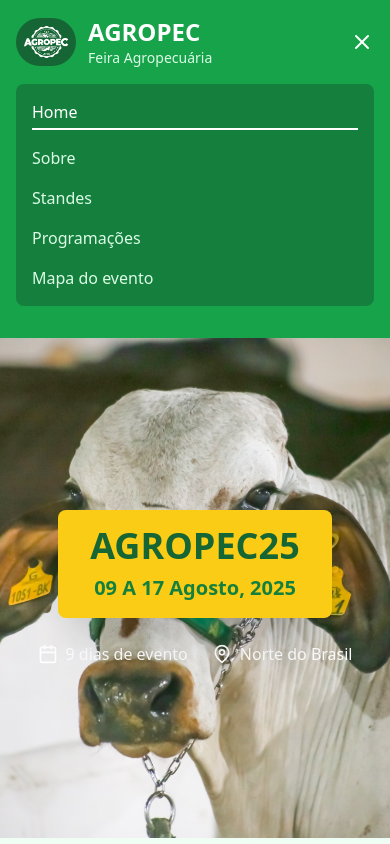
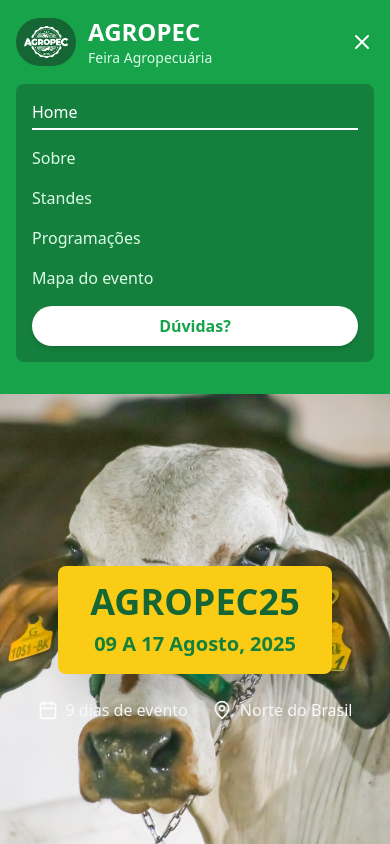
Before and after one commit to O-TAB/agropec-application, a React (Vite) app in the folder front-end/: page / in a window 390 px wide. Both pictures are taken after a click on the button 362 px from the left and 42 px from the top of the page. Shown: the top 844 px of the page. Built offline with nearby package versions, Linux system fonts and the light colour scheme.

Commit message:
Novas atualizações de Branch - Mapa e Duvidas

```diff
--- a/front-end/src/components/NavbarComponents.tsx
+++ b/front-end/src/components/NavbarComponents.tsx
@@ -1,14 +1,30 @@
-import React from "react";
-import { Menu, X} from 'lucide-react';
+import React, { useState } from "react";
+import { Menu, X } from 'lucide-react';
 import Navbaroptions from "./Navbaroptions";
 import LogoComponent from "./LogoComponent";
-import { useState } from 'react';
+import { useNavigate, useLocation } from 'react-router-dom';
 
 export default function NavbarComponents() {
   const [isMenuOpen, setIsMenuOpen] = useState(false);
-    return(<header className="bg-green-600 shadow-lg pb-4">
+  const navigate = useNavigate();
+  const location = useLocation();
+
+  const goToContato = () => {
+    if (location.pathname === "/") {
+      const contatoSection = document.getElementById('contato');
+      if (contatoSection) {
+        contatoSection.scrollIntoView({ behavior: 'smooth' });
+      }
+    } else {
+      navigate("/#contato");
+    }
+  };
+
+  return (
+    <header className="bg-green-600 shadow-lg pb-4">
       <div className="max-w-7xl mx-auto px-4 sm:px-6 lg:px-8">
         <div className="flex justify-between items-center py-4">
+
           {/* Logo */}
           <div className="flex items-center space-x-3">
             <div className="bg-green-800 rounded-full p-2">
@@ -23,9 +39,12 @@
           {/* Desktop Navigation */}
           <Navbaroptions />
 
-            {/* butão de duvidas */}
+          {/* Botão de dúvidas */}
           <div className="hidden md:block">
-              <button className="bg-white text-green-600 px-6 py-2 rounded-full font-semibold hover:bg-green-50 transition-colors shadow-md">
+            <button
+              onClick={goToContato}
+              className="bg-white text-green-600 px-6 py-2 rounded-full font-semibold hover:bg-green-50 transition-colors shadow-md"
+            >
               Dúvidas?
             </button>
           </div>
@@ -38,6 +57,7 @@
             {isMenuOpen ? <X className="h-6 w-6" /> : <Menu className="h-6 w-6" />}
           </button>
         </div>
+
         {/* Mobile Navigation */}
         {isMenuOpen && (
           <div className="md:hidden bg-green-700 rounded-lg mb-4 p-4">
@@ -46,10 +66,18 @@
               classInactive="text-green-100 hover:text-white transition-colors font-medium"
               ClassName="flex flex-col space-y-4"
             />
-              {/* <button className="bg-white text-green-600 px-6 py-2 rounded-full font-semibold hover:bg-green-50 transition-colors shadow-md w-full mt-4">
+            <button
+              onClick={() => {
+                setIsMenuOpen(false);
+                goToContato();
+              }}
+              className="bg-white text-green-600 px-6 py-2 rounded-full font-semibold hover:bg-green-50 transition-colors shadow-md w-full mt-4"
+            >
               Dúvidas?
-              </button> */}
+            </button>
           </div>
         )}
       </div>
-      </header>)}
+    </header>
+  );
+}
--- a/front-end/src/pages/Mainpage.tsx
+++ b/front-end/src/pages/Mainpage.tsx
@@ -1,9 +1,22 @@
-import React from 'react';
-import {MapPin, Calendar, Users, Phone, Mail, Wheat } from 'lucide-react';
-import oximg from '../assets/ox_img.jpeg'; // Ensure the path is correct
+import React, { useEffect } from 'react';
+import { MapPin, Calendar, Users, Phone, Mail, Wheat } from 'lucide-react';
+import oximg from '../assets/ox_img.jpeg';
+import { useLocation } from 'react-router-dom';
 
-function Mainpage() {
-    return(<div className="min-h-screen bg-gradient-to-b from-green-50 to-yellow-50">
+export default function MainPage() {
+  const location = useLocation();
+
+  useEffect(() => {
+    if (location.hash === "#contato") {
+      const contatoSection = document.getElementById('contato');
+      if (contatoSection) {
+        contatoSection.scrollIntoView({ behavior: 'smooth' });
+      }
+    }
+  }, [location]);
+
+  return (
+    <div className="min-h-screen bg-gradient-to-b from-green-50 to-yellow-50">
       {/* Hero Section */}
       <section className="relative bg-gradient-to-r from-yellow-400 via-yellow-500 to-orange-400 overflow-hidden">
         <div className="absolute inset-0 bg-black bg-opacity-40"></div>
@@ -36,8 +49,6 @@
           </div>
         </div>
       </section>
-
-
 
       {/* Features Section */}
       <section className="py-16 bg-gradient-to-b from-green-50 to-white">
@@ -86,7 +97,7 @@
       </section>
 
       {/* Contact Section */}
-      <section className="py-16 bg-green-600">
+      <section id="contato" className="py-16 bg-green-600">
         <div className="max-w-7xl mx-auto px-4 sm:px-6 lg:px-8">
           <div className="text-center mb-12">
             <h2 className="text-3xl md:text-4xl font-bold text-white mb-4">
@@ -206,6 +217,4 @@
       </footer>
     </div>
   );
-
 }
-export default Mainpage;
--- a/front-end/src/pages/MapPage.tsx
+++ b/front-end/src/pages/MapPage.tsx
@@ -17,9 +17,9 @@
 // coordenadas dos pinos no mapa
 const allPins = [
   // banheiros e ambulância
-  { id: 1, category: 'banheiros', type: 'main', x: 1192, y: 786, title: "Banheiro 1" },
+  { id: 1, category: 'banheiros', type: 'main', x: 1030, y: 800, title: "Banheiro 1" },
   { id: 2, category: 'banheiros', type: 'main', x: 2042, y: 1088, title: "Banheiro 2" },
-  { id: 3, category: 'banheiros', type: 'main', x: 2575, y: 2200, title: "Banheiro 3" },
+  { id: 3, category: 'banheiros', type: 'main', x: 2012, y: 1930, title: "Banheiro 3" },
   { id: 4, category: 'ambulancia', type: 'main', x: 1004, y: 684, title: "Ambulância" },
 
   // stands
```
Lines whose indentation alone changed are shown as unchanged.
